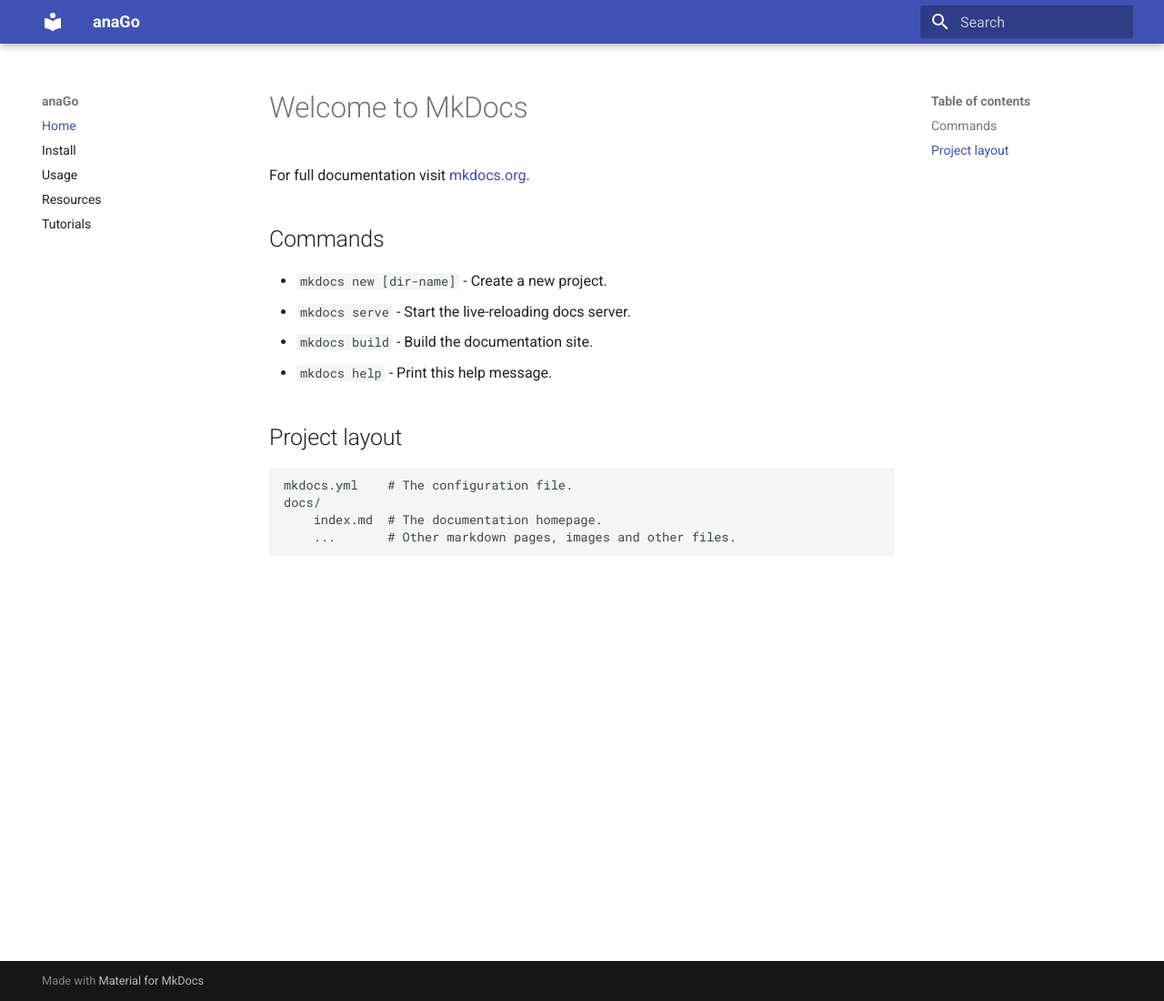
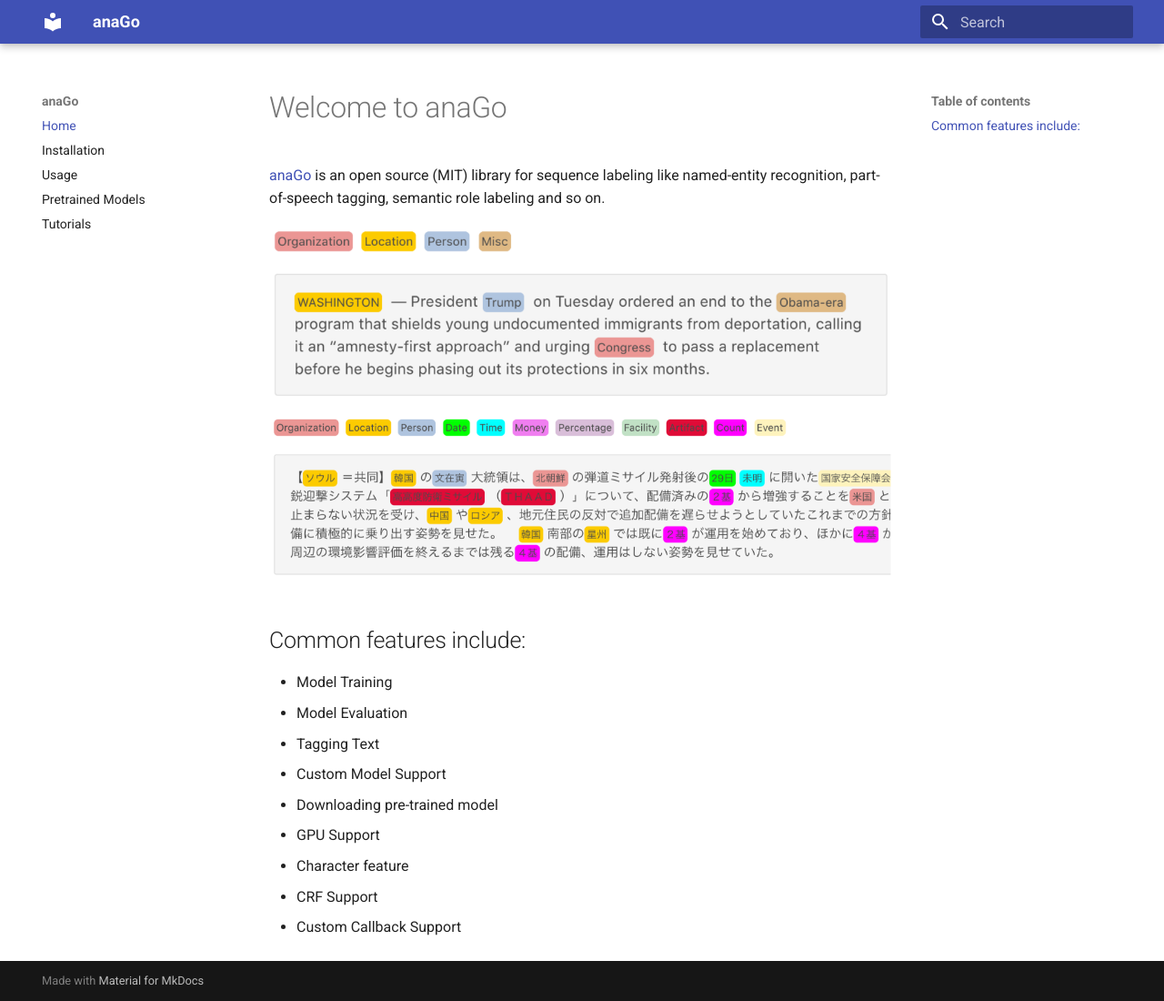
Before and after one commit to Hironsan/anago, an MkDocs documentation site: the page built from docs/docs/index.md, in a window 1280 px wide and 1100 px high. Shown: the whole window at 91% size. Built offline with MkDocs 1.6.1 and Material for MkDocs 9.7.7, drawn with Linux system fonts in a browser that asks for light colours; old or Windows-style settings are respelled for this version of MkDocs.

Commit message:
Update document

```diff
--- a/docs/docs/index.md
+++ b/docs/docs/index.md
@@ -1,17 +1,20 @@
-# Welcome to MkDocs
+# Welcome to anaGo
 
-For full documentation visit [mkdocs.org](http://mkdocs.org).
+[anaGo](https://github.com/Hironsan/anago) is an open source (MIT) library for sequence labeling like named-entity recognition, part-of-speech tagging, semantic role labeling and so on.
 
-## Commands
+![English NER](https://github.com/Hironsan/anago/raw/docs/docs/images/example.en2.png)
+![Japanese NER](https://github.com/Hironsan/anago/raw/docs/docs/images/example.ja2.png)
 
-* `mkdocs new [dir-name]` - Create a new project.
-* `mkdocs serve` - Start the live-reloading docs server.
-* `mkdocs build` - Build the documentation site.
-* `mkdocs help` - Print this help message.
+<!--Network Architecture-->
 
-## Project layout
+## Common features include:
 
-    mkdocs.yml    # The configuration file.
-    docs/
-        index.md  # The documentation homepage.
-        ...       # Other markdown pages, images and other files.
+* Model Training
+* Model Evaluation
+* Tagging Text
+* Custom Model Support
+* Downloading pre-trained model
+* GPU Support
+* Character feature
+* CRF Support
+* Custom Callback Support
--- a/docs/mkdocs.yml
+++ b/docs/mkdocs.yml
@@ -1,8 +1,8 @@
 site_name: anaGo
 pages:
   - Home: index.md
-  - Install: install.md
+  - Installation: install.md
   - Usage: usage.md
-  - Resources: resources.md
+  - Pretrained Models: resources.md
   - Tutorials: tutorials.md
 theme: material
```
Also changed, not shown: docs/docs/install.md (+1 -1 lines), docs/docs/resources.md (+29 -3 lines).
